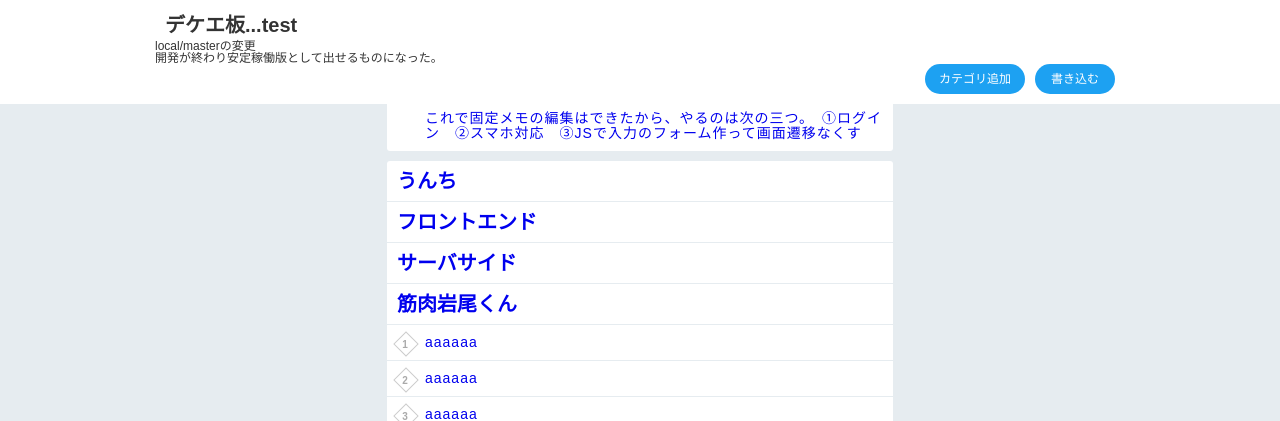
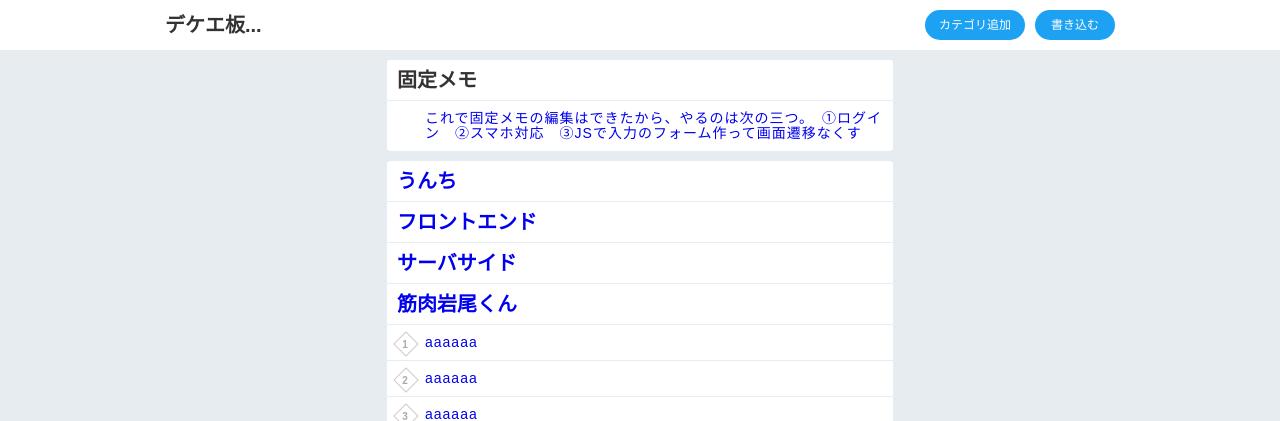
Before and after one commit to MoritaHiroki87/tryweb, a Django app: page /dekita/ in a window 1280 px wide. Shown: the top 421 px of the page. Run offline with Django 3.2, Linux system fonts and the light colour scheme; data comes from the database, SQL or seed files in the repository.

Commit message:
一旦復元。ここからおさらいをする。

```diff
--- a/templates/dekita/index.html
+++ b/templates/dekita/index.html
@@ -14,9 +14,7 @@
 <body>
     <header class="header">
         <div class="header-wrapper clearfix">
-            <h1 class="title">デケエ板...test</h1>
-            <p>local/masterの変更</p>
-            <p>開発が終わり安定稼働版として出せるものになった。</p>
+            <h1 class="title">デケエ板...</h1>
             <a class="todo-add" href="{% url 'dekita:add' %}">書き込む</a>
             <a class="category-add" href="{% url 'dekita:add_category' %}">カテゴリ追加</a>
         </div>
```
